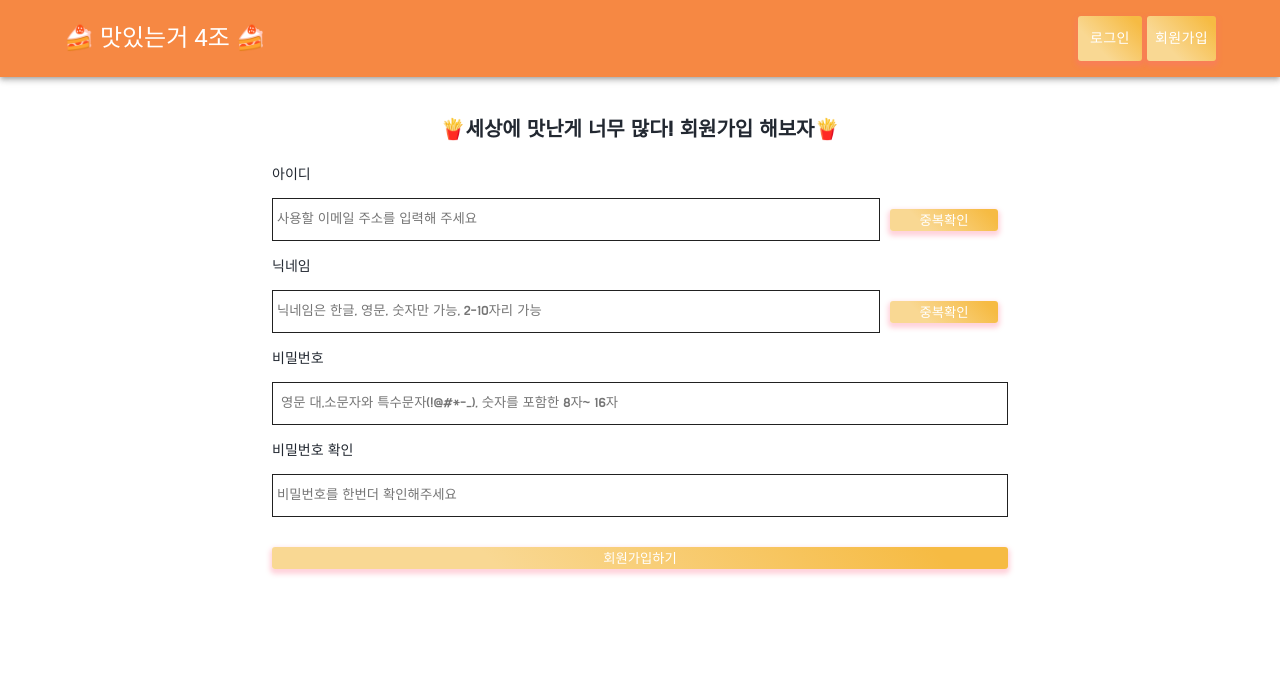
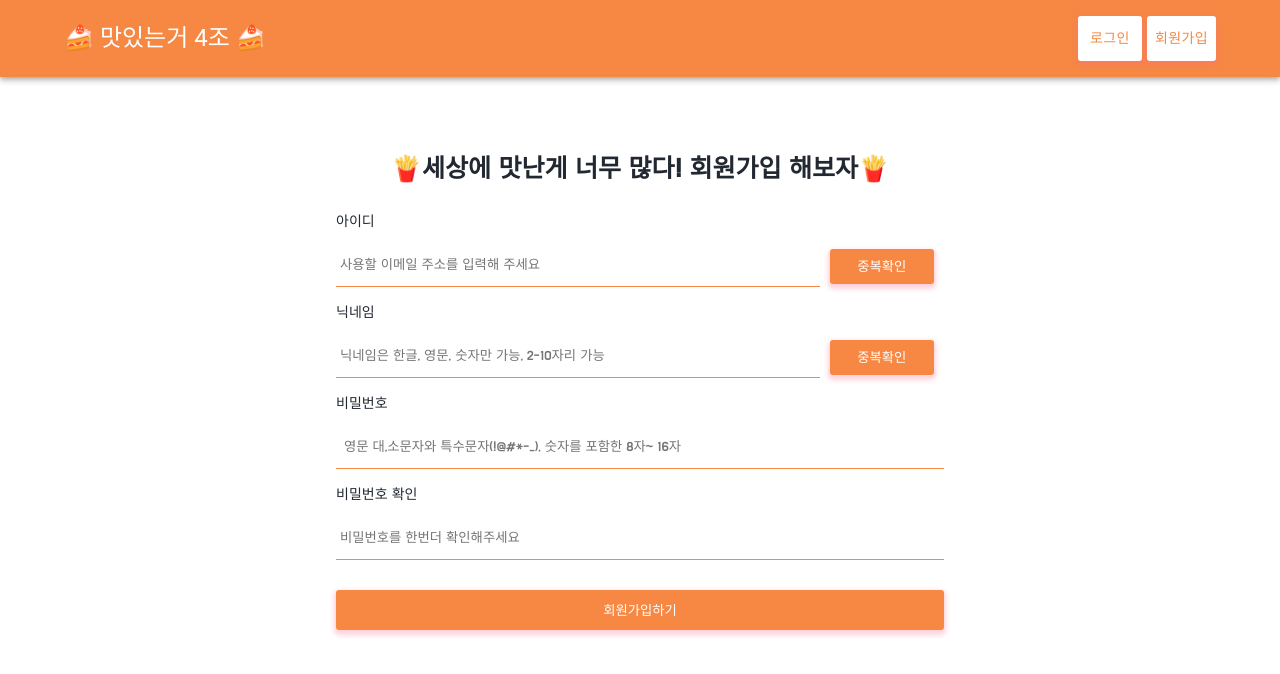
Before and after one commit to zinny22/restaurant_board_FE, a React (Create React App) app: page /Register in a window 1280 px wide. Shown: the top 674 px of the page. Built offline with nearby package versions, Linux system fonts and the light colour scheme; a web font is replaced by a local one.

Commit message:
css수정

```diff
--- a/src/components/Header.js
+++ b/src/components/Header.js
@@ -259,11 +259,12 @@ const Header = () => {
 };
 
 const MyButton = styled(Button)`
-  background: linear-gradient(45deg, #F9D893 30%, #F6BB43 90%);
+  /* background: linear-gradient(45deg, #F9D893 30%, #F6BB43 90%); */
+  background-color: white;
   border: 0;
   border-radius: 3px;
   box-shadow: 0 3px 5px 2px rgba(255, 105, 135, 0.3);
-  color: white;
+  color: #f68843;
   height: 45px;
 `;
 
--- a/src/components/Post.js
+++ b/src/components/Post.js
@@ -9,15 +9,15 @@ const Post =(props)=>{
         <React.Fragment>
                 <Grid
                 margin="30px auto"
-                border="4px solid rgb(246, 136, 67)"
+                border="2px solid rgb(246, 136, 67)"
                 width="400px"
                 border_radius="10px"
                 box_shadow
                 padding="16px"
                 bg="white">
                     <Grid is_flex padding="16px">
-                        <Text >{props.user_nick}</Text>
-                        <Text color="gray">{props.createDate}</Text>
+                        <Text size="23px">{props.user_nick}</Text>
+                        <Text color="gray" size="16px">{props.createDate.slice(0,10)}</Text>
                     </Grid>
                     <Grid padding="16px">
                         <Image src={props.image_url} size="20" margin="auto"/>
--- a/src/elements/Button.js
+++ b/src/elements/Button.js
@@ -33,7 +33,8 @@ Button.defaultProps = {
 const MyButton = styled.button`
   width: ${(props) => props.width};
   ${(props) => (props.margin ? `margin: ${props.margin};` : "")}
-  background: linear-gradient(45deg, #F9D893 30%, #F6BB43 90%);
+  /* background: linear-gradient(45deg, #F9D893 30%, #F6BB43 90%); */
+  background-color: #f68843;
   border: 0;
   border-radius: 3px;
   box-shadow: 0 3px 5px 2px rgba(255, 105, 135, 0.3);
--- a/src/elements/Input.js
+++ b/src/elements/Input.js
@@ -40,14 +40,20 @@ Input.defaultProps = {
 };
 
 const ElTextarea = styled.textarea`
-  border: 1px solid #212121;
+  border-top: none;
+  border-left: none;
+  border-right: none;
+  border-bottom: 1px solid #f68843 ;
   width: 100%;
   padding: 12px 4px;
   box-sizing: border-box;
 `;
 
 const ElInput = styled.input`
-  border: 1px solid #212121;
+  border-top: none;
+  border-left: none;
+  border-right: none;
+  border-bottom: 1px solid #f68843;
   width: 100%;
   padding: 12px 4px;
   box-sizing: border-box;
--- a/src/pages/Login.js
+++ b/src/pages/Login.js
@@ -28,8 +28,8 @@ const Login = () => {
 
   return (
     <React.Fragment>
-      <Grid width="60vw" margin="auto" padding="16px">
-        <Text size="20px" bold center>
+      <Grid width="50%" margin="30px auto" padding="16px" >
+        <Text size="25px" bold center>
           🥨로그인하고 맛난거 먹으러 가볼까요?🥨
         </Text>
         <Grid margin="16px 0px">
@@ -52,22 +52,22 @@ const Login = () => {
             }}
           />
         </Grid>
-        <Grid margin="30px 0px 16px 0px">
+        <Grid margin="30px 0px 16px 0px" is_flex >
           <Button
+            height="40px"
             text="로그인 하기"
             _onClick={(e) => {
               console.log("로그인 완료!");
               login();
             }}
           />
-        </Grid>
-        <Grid margin="16px 0px">
           <Button
-            text="회원가입 하기"
-            _onClick={() => {
-              history.push("/Register");
-            }}
-          />
+          height="40px"
+          text="회원가입 하기"
+          _onClick={() => {
+            history.push("/Register");
+          }}
+        />
         </Grid>
       </Grid>
     </React.Fragment>
--- a/src/pages/PostDetail.js
+++ b/src/pages/PostDetail.js
@@ -3,8 +3,6 @@ import { Grid, Image, Button, Text, Input } from "../elements/Index";
 import { useDispatch } from "react-redux";
 import { actionCreators as postActions } from "../redux/modules/post";
 import { useSelector } from "react-redux";
-import PostD from "../components/PostD";
-import Upload from "../shared/Upload";
 import styled from "styled-components";
 
 
@@ -19,10 +17,10 @@ const PostDetail = (props) => {
   if(post_id){
     return (
       <React.Fragment>
-        <Grid width="80%" margin="auto" padding="16px">
+        <Grid width="40%" margin="30px auto" padding="16px" border ="1px solid #f68843" border_radius="10px">
           <Grid is_flex padding="16px">
-            <Text >{_post.user_nick}</Text>
-            <Text color="gray">{_post.createDate}</Text>
+            <Text size="25px">{_post.user_nick}</Text>
+            <Text color="gray" size="16px">{_post.createDate.slice(0,10)}</Text>
           </Grid>
           <Grid>
             <Style>
@@ -44,14 +42,14 @@ const PostDetail = (props) => {
 
           <Grid padding="16px 0px" is_flex>
             <Button
-              height="100"
+              height="50px"
               width="20%"
               text="게시글 수정"
               _onClick={()=>{
                 dispatch(postActions.editPost)
               }}></Button>
             <Button
-              height="45px"
+              height="50px"
               width="20%"
               text="게시글 삭제"
               _onClick={()=>{dispatch(postActions.deletePostFB(_post.post_id))}}
@@ -66,8 +64,6 @@ const PostDetail = (props) => {
 
 const Style = styled.div`
   width: 100%;
-  minHeight: 150px;
-  boxSizing: border-box;
 `
 
 export default PostDetail;
--- a/src/pages/PostWrite.js
+++ b/src/pages/PostWrite.js
@@ -19,23 +19,19 @@ const PostWrite = (props) => {
 
     return (
         <React.Fragment>
-            <Grid width ="50%" margin="auto">
+            <Grid width="50%" margin="30px auto" padding="16px" border ="1px solid #f68843" border_radius="10px">
             <Grid padding="16px">
-                <Text margin="0px" size="36px" bold>
+                <Text margin="0px" size="36px" bold center>
                     게시글 작성
                 </Text>
             </Grid>
             <Upload />
-            <Grid>
-                <Grid padding="16px">
-                    <Text margin="0px" size="24px" bold>
-                        미리보기
-                    </Text>
-                </Grid>
-            </Grid>
 
             <Grid>
                 <Style>
+                <Text margin="0px" size="24px" >
+                        미리보기
+                </Text>
                     <Image
                         margin="10px 0px 0px 0px"
                         shape="rectangle"
--- a/src/pages/Register.js
+++ b/src/pages/Register.js
@@ -153,13 +153,13 @@ const Register = (props) => {
 
   return (
     <React.Fragment>
-      <Grid width="60vw" margin="auto" padding="16px">
-        <Text size="20px" bold center>
+      <Grid width="50%" margin="30px auto" padding="16px" >
+        <Text size="25px" bold center>
           🍟세상에 맛난게 너무 많다! 회원가입 해보자🍟
         </Text>
         <Text>아이디</Text>
 
-        <Grid is_flex="true">
+        <Grid is_flex >
           <Input
             placeholder="사용할 이메일 주소를 입력해 주세요"
             type="string"
@@ -171,12 +171,13 @@ const Register = (props) => {
             margin="0px 10px 0px 10px"
             width="10vw"
             text="중복확인"
+            height="35px"
             _onClick={IDduplcheck}
           />
         </Grid>
 
         <Text>닉네임</Text>
-        <Grid is_flex="true">
+        <Grid is_flex>
           <Input
             placeholder="닉네임은 한글, 영문, 숫자만 가능, 2-10자리 가능"
             type="string"
@@ -184,7 +185,7 @@ const Register = (props) => {
               setNick(e.target.value);
             }}
           />
-          <Button margin="0px 10px 0px 10px" width="10vw" text="중복확인" />
+          <Button margin="0px 10px 0px 10px" width="10vw" height="35px" text="중복확인" />
         </Grid>
 
         <Grid>
@@ -211,8 +212,8 @@ const Register = (props) => {
             />
           </form>
         </Grid>
-        <Grid margin="30px 0px 16px 0px">
-          <Button text="회원가입하기" _onClick={signup} />
+        <Grid margin="30px 0px 16px 0px" center >
+          <Button height="40px" text="회원가입하기" _onClick={signup} />
         </Grid>
       </Grid>
     </React.Fragment>
```
